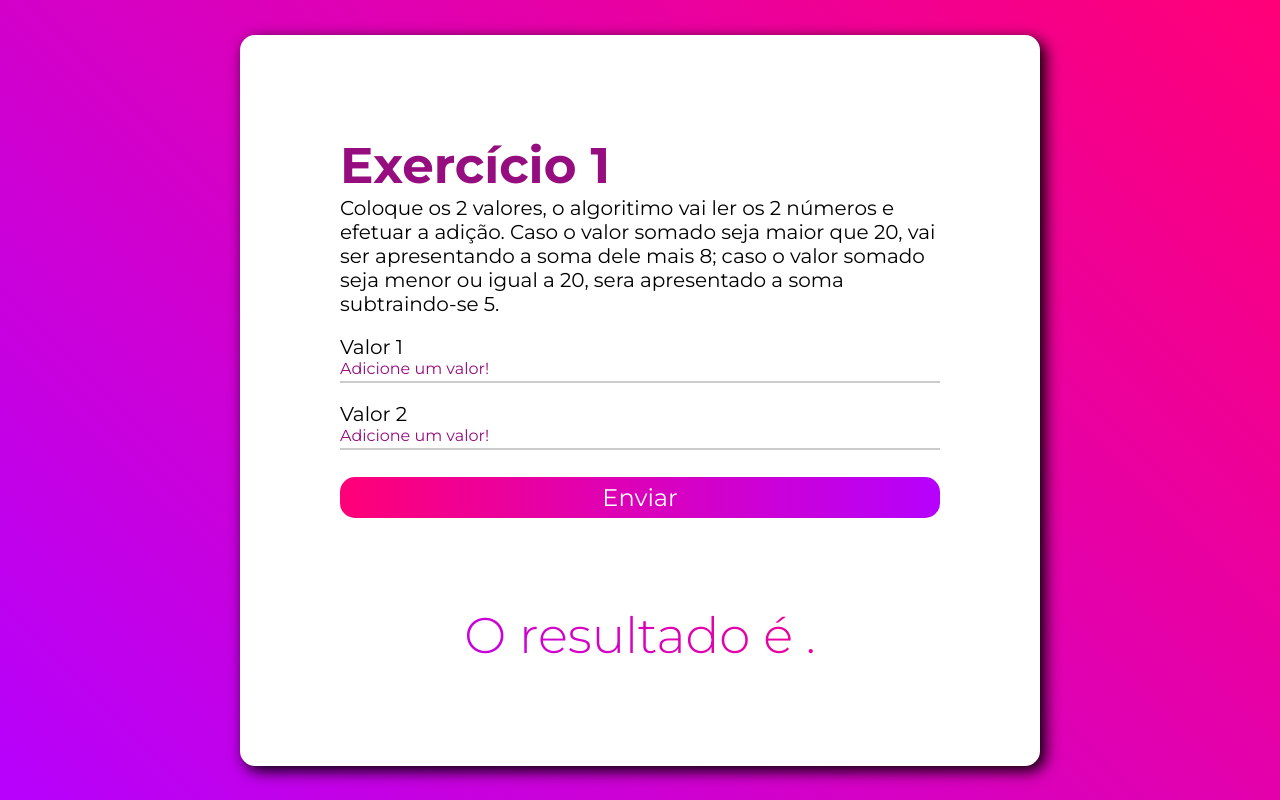
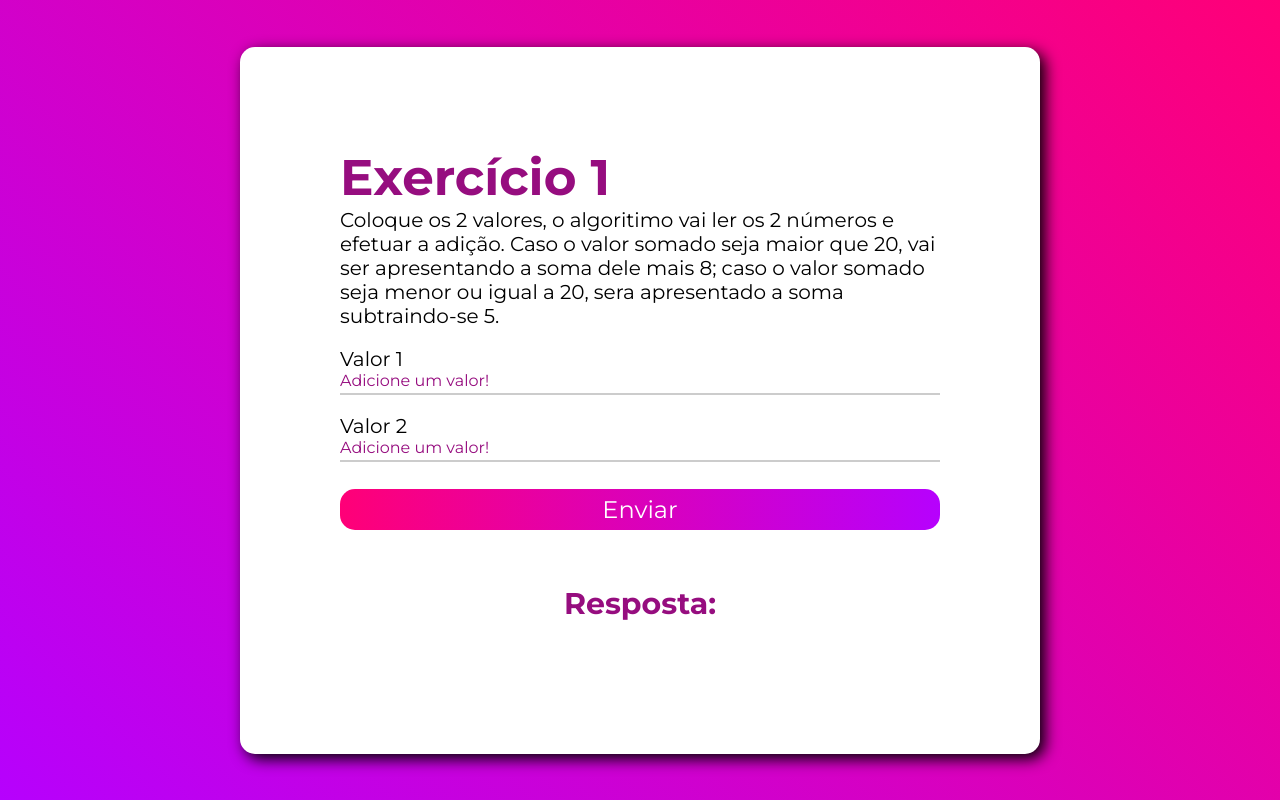
Before and after one commit to 4rthurCoelho/exercicios-php-novos-titans, a PHP site: page / in a window 1280 px wide. Run offline with PHP 8.4, Linux system fonts and the light colour scheme; data that the repository does not hold is empty.

Commit message:
Css pronto mas ainda com um outro erro!

```diff
--- a/Exercicio 1/index.php
+++ b/Exercicio 1/index.php
@@ -58,10 +58,11 @@
 
     </form>
 
-	<?php
-		echo "<div class='result'>O resultado é $sum.</div>";
-	?>
+		<h3>Resposta:</h3>
 
+		<?php
+			echo "<div class='result'>$sum</div>";
+		?>
 </main>
 </body>
 </html>
--- a/Exercicio 1/style.css
+++ b/Exercicio 1/style.css
@@ -23,7 +23,7 @@ main.container {
     max-width: 800px;
     min-height: 70vh;
     padding: 100px;
-    box-shadow: 5px 5px 15px rgba(0, 0, 0, 5);
+    box-shadow: 5px 5px 15px rgba(0, 0, 0, 3);
     border-radius: 15px;
     animation: backInDown;
     animation-duration: 4s;
@@ -32,7 +32,7 @@ main.container {
 
 main h2 {
     font-size: 50px;
-   color: #960d7f;
+    color: #960d7f;
 }
 
 main p {
@@ -89,18 +89,6 @@ form .input-field:first-child{
   color: #960d7f;
 }
 
-.result{
-    text-align: center;
-    margin-top: 10rem;
-    font-size: 50px;
-    background-image: linear-gradient(45deg, #b601fd, #ff0077);
-    background-clip: text;
-    -webkit-background-clip: text;
-    -webkit-text-fill-color: transparent;
-    color: black;
-    font-weight: 300;
-}
-
 form input[type="submit"] {
     margin-top: 2rem;
     padding: 0.4rem;
@@ -111,6 +99,24 @@ form input[type="submit"] {
     border-radius: 15px;
     position: absolute;
     width: 100%;
-    transition: all .3s ease;
+}
 
+.result{
+    text-align: center;
+    margin-top: 2rem;
+    font-size: 50px;
+    background-image: linear-gradient(45deg, #b601fd, #ff0077);
+    background-clip: text;
+    -webkit-background-clip: text;
+    -webkit-text-fill-color: transparent;
+    color: black;
+    font-weight: 300;
 }
+
+
+h3 {
+    text-align: center;
+    margin-top: 8rem;
+    font-size: 30px;
+    color: #960d7f;
+}
```
